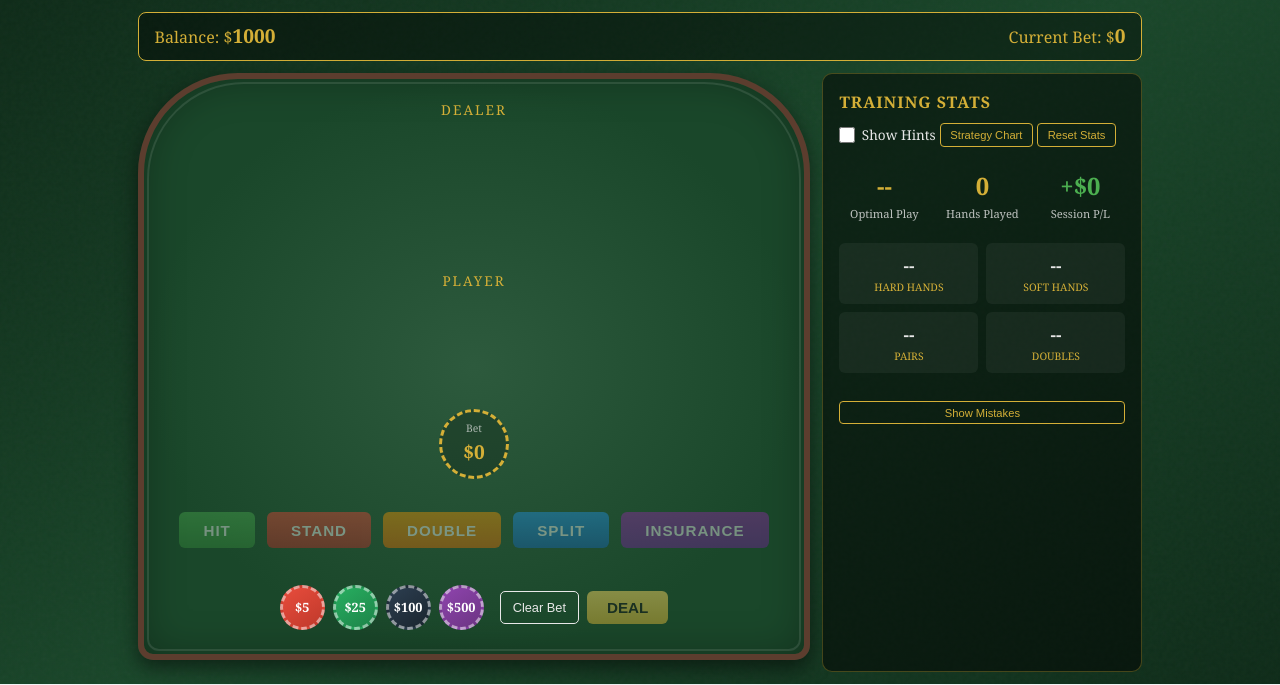
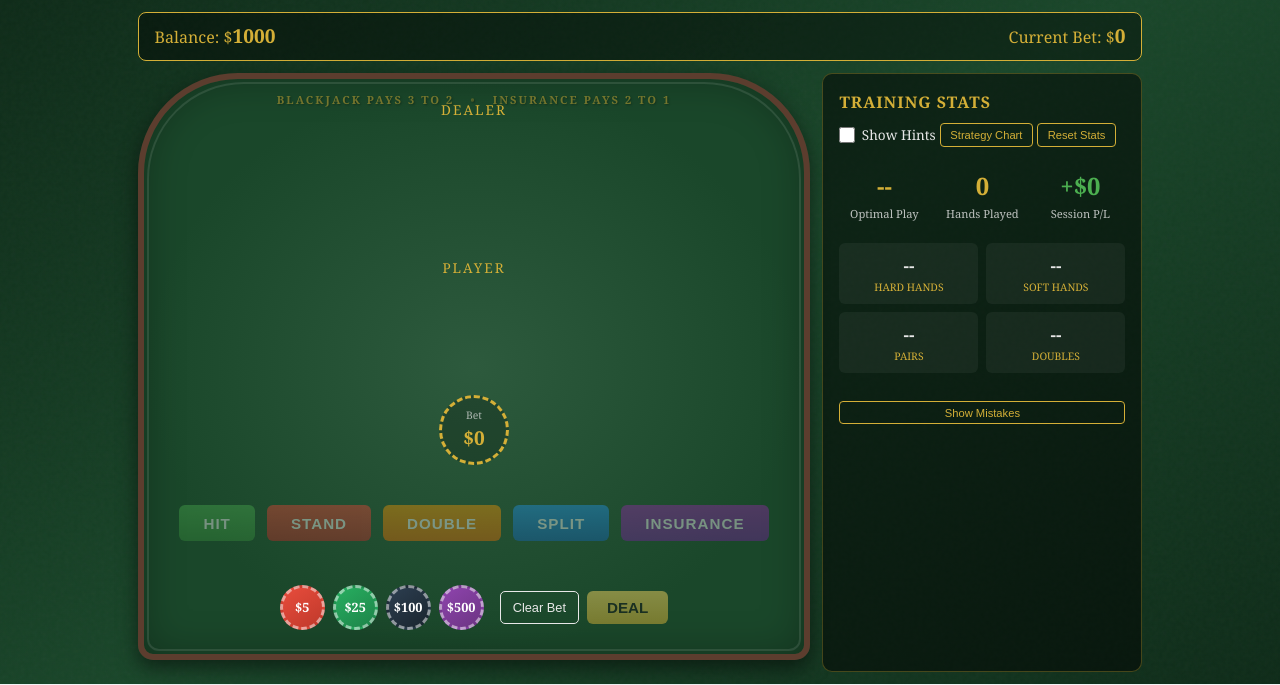
Before and after one commit to alexander-matthew/personal-site, a Flask app: page /projects/blackjack/ in a window 1280 px wide. Shown: the part 65-750 px from the top of the page. Run offline with Flask 3, Linux system fonts and the light colour scheme.

Commit message:
Add felt text and fix result message display
- Add "BLACKJACK PAYS 3 TO 2" and "INSURANCE PAYS 2 TO 1" text to felt
- Set result-message to display:none initially to ensure it's hidden

🤖 Generated with [Claude Code](https://claude.com/claude-code)

Co-Authored-By: Claude Opus 4.5 <noreply@anthropic.com>

```diff
--- a/app/static/css/blackjack.css
+++ b/app/static/css/blackjack.css
@@ -113,6 +113,28 @@
     border-radius: 97px 97px 12px 12px;
     border: 2px solid rgba(255, 255, 255, 0.1);
     pointer-events: none;
+}
+
+/* ===== Felt Text ===== */
+.felt-text {
+    position: absolute;
+    top: 12px;
+    left: 50%;
+    transform: translateX(-50%);
+    display: flex;
+    align-items: center;
+    gap: 1rem;
+    font-size: 0.7rem;
+    font-weight: bold;
+    text-transform: uppercase;
+    letter-spacing: 2px;
+    color: rgba(212, 175, 55, 0.5);
+    text-shadow: 1px 1px 2px rgba(0, 0, 0, 0.3);
+    white-space: nowrap;
+}
+
+.felt-divider {
+    color: rgba(212, 175, 55, 0.3);
 }
 
 /* ===== Hand Areas ===== */
--- a/app/templates/blackjack/index.html
+++ b/app/templates/blackjack/index.html
@@ -22,6 +22,13 @@
 
         <!-- Game Table -->
         <div class="game-table">
+            <!-- Felt Text -->
+            <div class="felt-text">
+                <span>BLACKJACK PAYS 3 TO 2</span>
+                <span class="felt-divider">•</span>
+                <span>INSURANCE PAYS 2 TO 1</span>
+            </div>
+
             <!-- Dealer Area -->
             <div class="dealer-area">
                 <div class="hand-label">Dealer</div>
@@ -30,7 +37,7 @@
             </div>
 
             <!-- Result Message -->
-            <div id="result-message"></div>
+            <div id="result-message" style="display: none;"></div>
 
             <!-- Player Area -->
             <div class="player-area">
```
